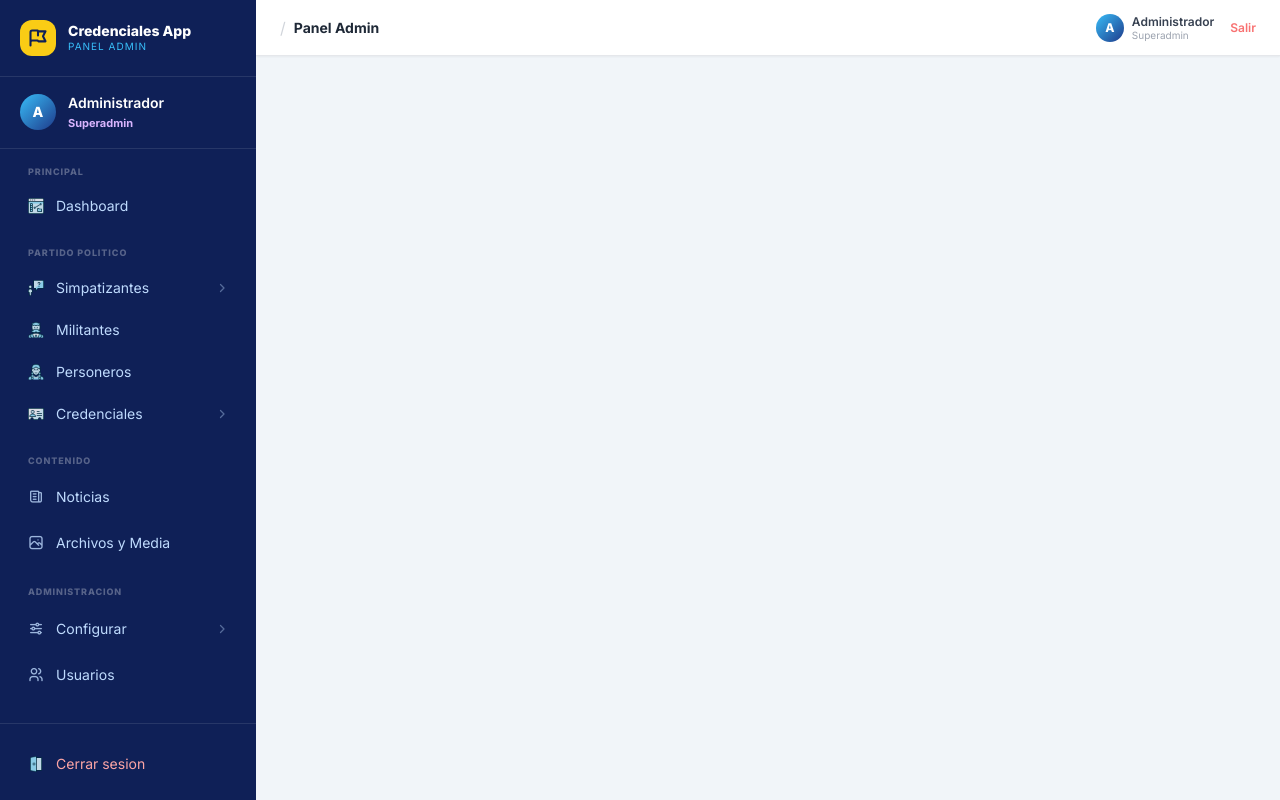
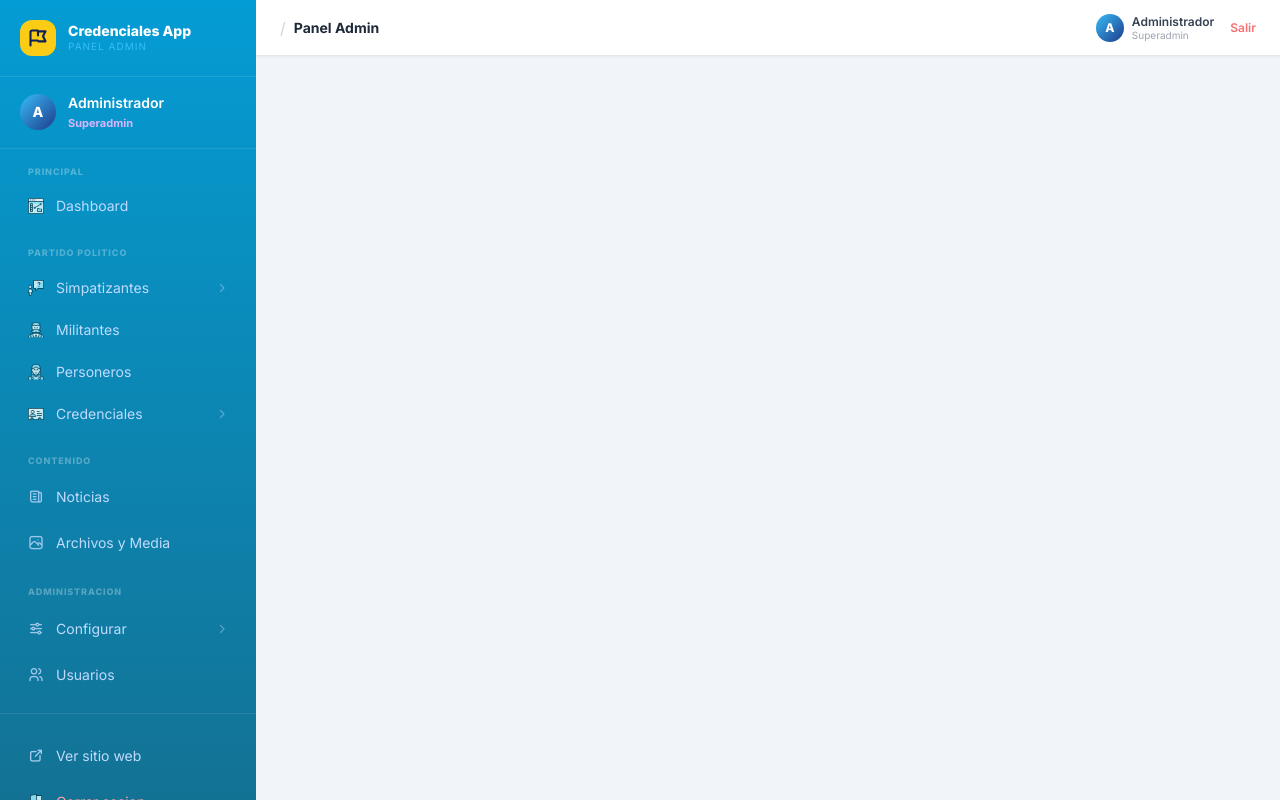
Before and after one commit to perucloud/credenciales-politic, a PHP site: page /admin/layout.php in a window 1280 px wide. Run offline with PHP 8.4, Linux system fonts and the light colour scheme; a user stored in the database is signed in; data that the repository does not hold is empty; some libraries are stand-ins or nearby versions.

Commit message:
Agrega boton 'Ver sitio web' al sidebar y aplica nueva paleta degradada
El sidebar del admin ahora usa un degradado #049CD4 -> #137294 (antes solido
#0F2057), con #07AEEB como color de hover en los items del menu. Se agrega
un enlace "Ver sitio web" en el pie del sidebar, junto a "Cerrar sesion",
que abre el landing publico en modo vista previa (/index.php?preview=1)
en una pestana nueva.

```diff
--- a/admin/layout.php
+++ b/admin/layout.php
@@ -240,7 +240,7 @@ $mobile_app_json = json_encode($mobile_app_modules, JSON_HEX_TAG | JSON_UNESCAPE
       transition: background 0.15s ease, transform 0.15s ease, color 0.15s ease;
     }
     .nav-item:hover {
-      background: #2563EB;
+      background: #07AEEB;
       transform: scale(1.015);
     }
     .nav-active {
@@ -556,8 +556,9 @@ $mobile_app_json = json_encode($mobile_app_modules, JSON_HEX_TAG | JSON_UNESCAPE
 
   <!-- -- SIDEBAR ------------------------------------------- -->
   <aside :class="sidebarOpen ? 'translate-x-0' : '-translate-x-full'"
-         class="fixed top-0 left-0 h-full w-64 bg-[#0F2057] z-40 flex flex-col
-                transition-transform duration-300 lg:translate-x-0 overflow-y-auto overflow-x-visible">
+         class="fixed top-0 left-0 h-full w-64 z-40 flex flex-col
+                transition-transform duration-300 lg:translate-x-0 overflow-y-auto overflow-x-visible"
+         style="background: linear-gradient(180deg, #049CD4 0%, #137294 100%);">
 
     <!-- Logo / Marca -->
     <div class="px-5 py-5 border-b border-white/10 flex-shrink-0">
@@ -712,6 +713,11 @@ $mobile_app_json = json_encode($mobile_app_modules, JSON_HEX_TAG | JSON_UNESCAPE
       <!-- Separador si el botón está visible -->
       <div id="pwa-divider" style="display:none" class="border-t border-white/10 mb-1"></div>
 
+      <a href="<?= BASE_URL ?>/index.php?preview=1" target="_blank"
+         class="nav-item flex items-center gap-3 px-4 py-2.5 rounded-r-xl text-sm text-blue-200 hover:text-white transition-all duration-150">
+        <i class="ti ti-external-link text-base flex-shrink-0 opacity-85"></i>
+        Ver sitio web
+      </a>
       <a href="<?= BASE_URL ?>/admin/logout.php"
          class="nav-item flex items-center gap-3 px-4 py-2.5 rounded-r-xl text-sm text-red-300 hover:bg-red-500/15 hover:text-red-200 transition-all duration-150">
         <img src="<?= htmlspecialchars(admin_sidebar_icon_url('salir.png')) ?>" alt="" class="w-4 h-4 object-contain flex-shrink-0 opacity-85">
```
